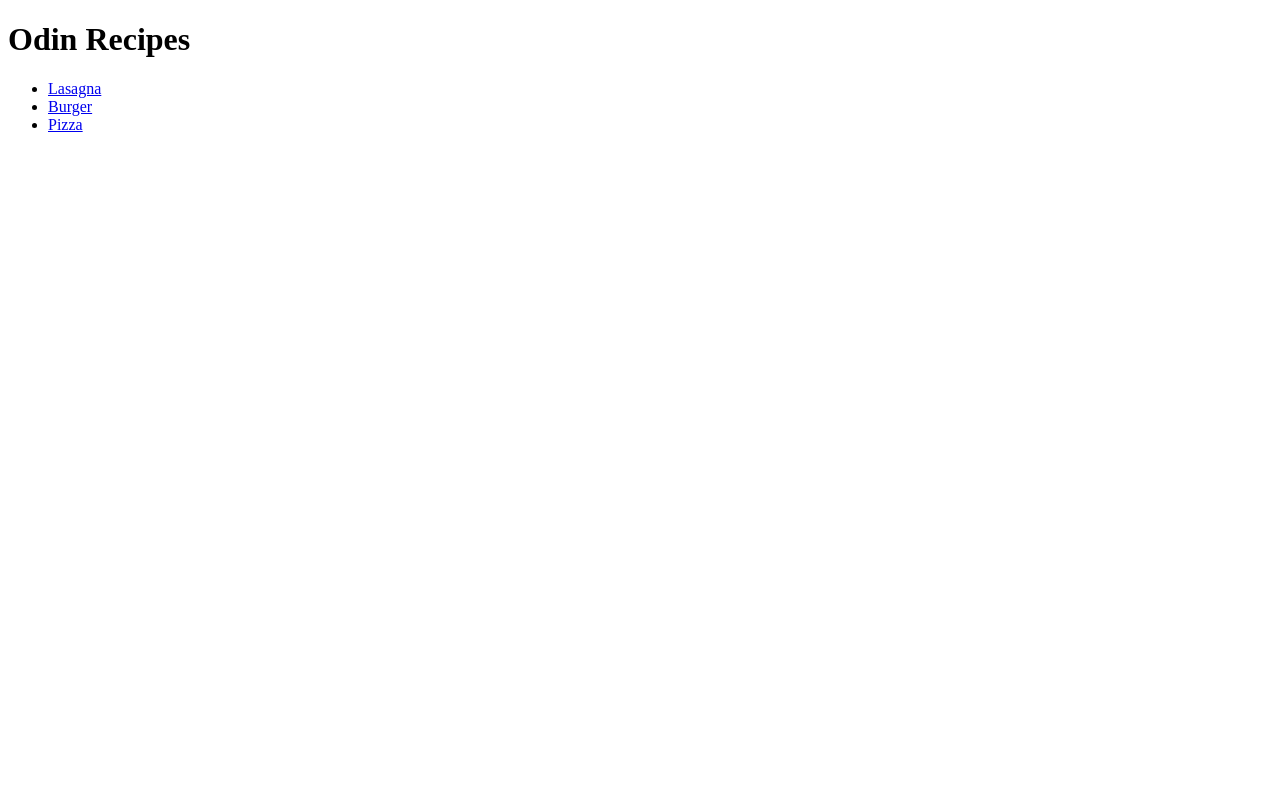
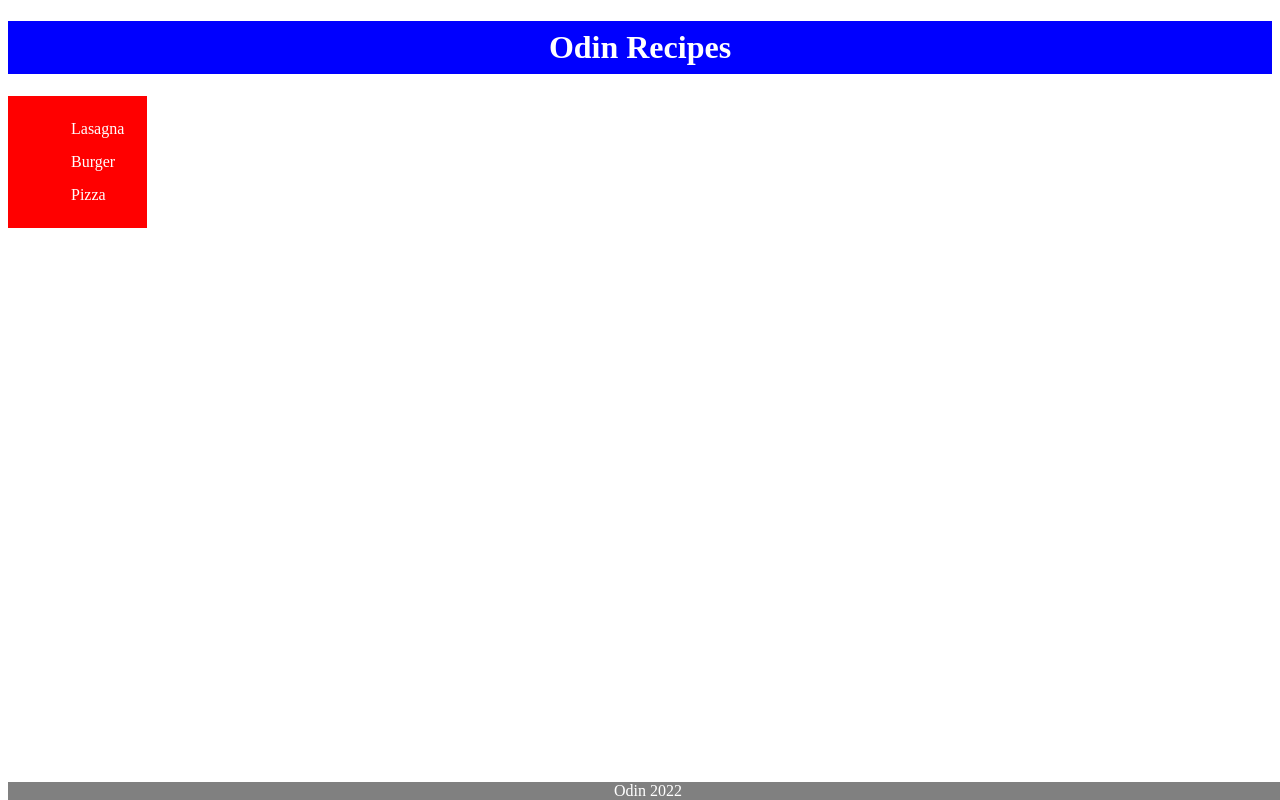
Before and after one commit to arturo9503/odin-recipes, a plain HTML site: page index.html in a window 1280 px wide. Drawn offline with Linux system fonts and the light colour scheme.

Commit message:
Add css to homepage

```diff
--- a/index.html
+++ b/index.html
@@ -4,10 +4,12 @@
     <meta charset="UTF-8">
     <meta http-equiv="X-UA-Compatible" content="IE=edge">
     <meta name="viewport" content="width=device-width, initial-scale=1.0">
+    <link rel="stylesheet" href="style.css">
     <title>Recipes</title>
 </head>
 <body>
-    <h1>Odin Recipes</h1>
+    <h1 class="header">Odin Recipes</h1>
+    <div class="sidebar">
     <ul>
         <li>
             <a href="./recipes/lasagna.html">Lasagna</a>
@@ -19,6 +21,11 @@
             <a href="./recipes/pizza.html">Pizza</a>
         </li>
     </ul>
+</div>
+
+<div class="footer">
+    Odin 2022
+</div>
 
 
 </body>
--- /dev/null
+++ b/style.css
@@ -0,0 +1,34 @@
+.header {
+    background-color: blue;
+    color: white;
+    text-align: center;
+    padding: 8px;
+}
+
+li {
+    list-style-type: none;
+    margin: 15px;
+}
+
+a {
+    text-decoration: none;
+    color: white;
+}
+
+.sidebar {
+    display: table;
+    background-color: red;
+    padding: 8px;
+
+
+}
+
+.footer {
+    margin-top: 15px;
+    position: absolute;
+    bottom: 0;
+    text-align: center;
+    width: 100%;
+    background-color: gray;
+    color: white;
+}
```
